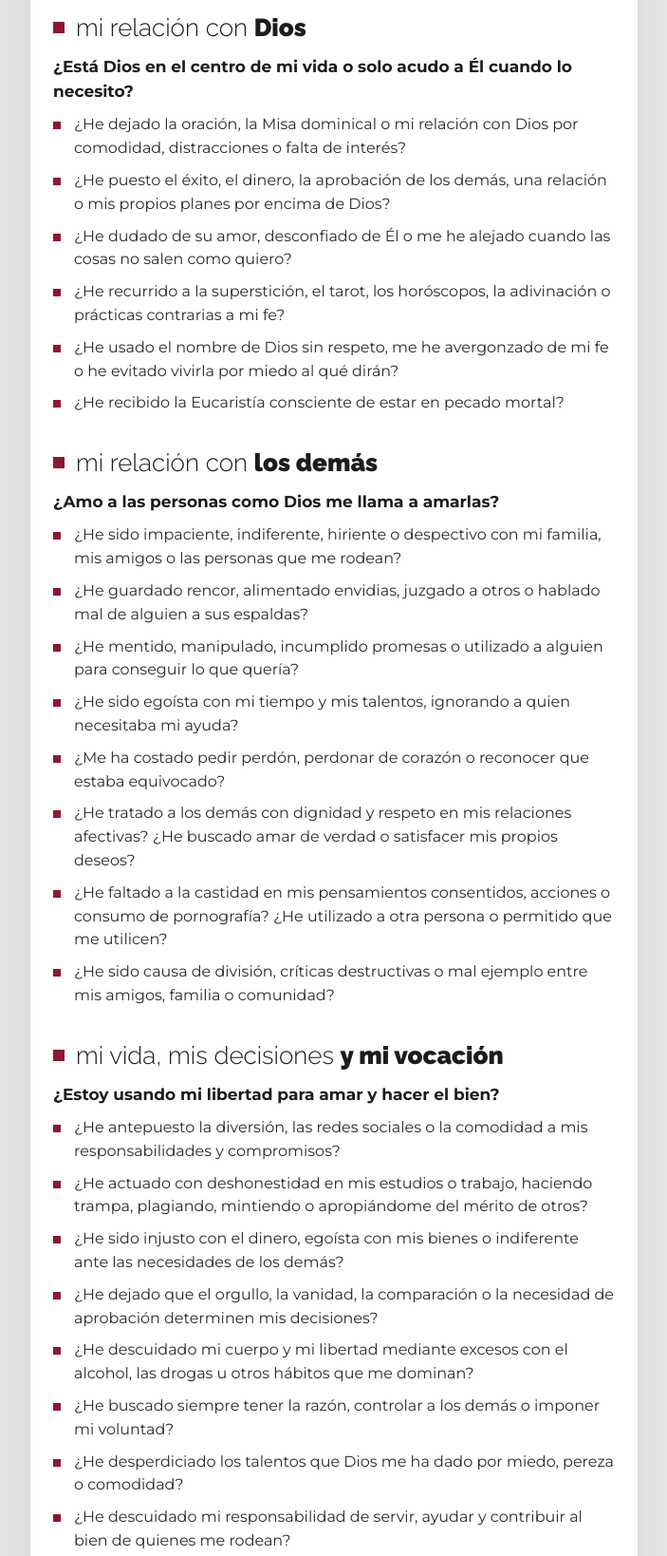
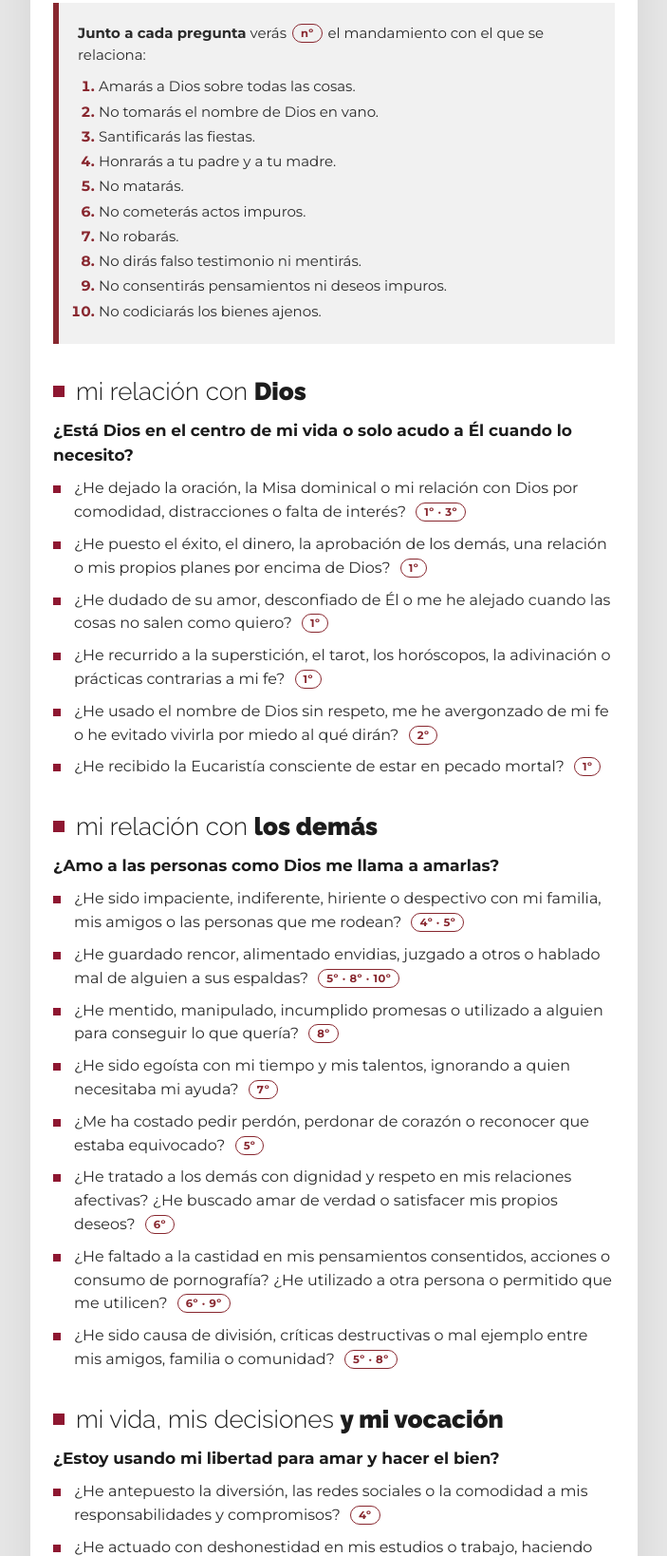
Before and after one commit to espiritualidad-gdl-norte/ebook-oracion, a plain HTML site: page index.html in a window 1280 px wide. Shown: the part 2732-4370 px from the top of the page at 95% size, without its empty margins (288-991 px from the left). Drawn offline with Linux system fonts and the light colour scheme.

Commit message:
Examen de conciencia: indica el mandamiento de cada pregunta y agrega lista de los 10 mandamientos
Co-Authored-By: Claude Opus 5.5 <noreply@anthropic.com>
Claude-Session: https://claude.ai/code/session_01L1GuLTGSvwr7V2HnBfUmG1

```diff
--- a/index.html
+++ b/index.html
@@ -49,6 +49,8 @@ h2 strong{font-weight:900}
 ul.l{list-style:none}
 ul.l li{position:relative;padding-left:22px;margin-bottom:9px;font-size:16px}
 ul.l li:before{content:"";position:absolute;left:0;top:9px;width:8px;height:8px;background:var(--rojo2)}
+.m{display:inline-block;margin-left:6px;padding:0 8px;border:1.5px solid var(--rojo);border-radius:999px;font-size:11.5px;font-weight:700;line-height:18px;letter-spacing:.5px;color:var(--rojo);white-space:nowrap;vertical-align:1px}
+.mand{font-size:15px}.mand p .m{margin:0 2px}.mand ol{margin:10px 0 0 22px;columns:1}.mand ol li{margin-bottom:3px}.mand ol li::marker{font-weight:700;color:var(--rojo)}
 .box{background:var(--gris);border-left:6px solid var(--rojo);padding:20px 20px;margin-top:24px}
 .box p+p{margin-top:10px}
 /* portada */
@@ -167,53 +169,68 @@ footer p{font-size:13px;letter-spacing:.5px;color:#6B6B6B;margin-top:8px}
  <div class="wrap">
   <h1>examen de <strong>conciencia</strong></h1>
   <p class="lead">Prepara tu corazón y tu mente antes de entrar con el sacerdote a la confesión.</p>
+  <div class="box mand">
+   <p><b>Junto a cada pregunta</b> verás <span class="m">nº</span> el mandamiento con el que se relaciona:</p>
+   <ol>
+    <li>Amarás a Dios sobre todas las cosas.</li>
+    <li>No tomarás el nombre de Dios en vano.</li>
+    <li>Santificarás las fiestas.</li>
+    <li>Honrarás a tu padre y a tu madre.</li>
+    <li>No matarás.</li>
+    <li>No cometerás actos impuros.</li>
+    <li>No robarás.</li>
+    <li>No dirás falso testimonio ni mentirás.</li>
+    <li>No consentirás pensamientos ni deseos impuros.</li>
+    <li>No codiciarás los bienes ajenos.</li>
+   </ol>
+  </div>
 
   <h2>mi relación con <strong>Dios</strong></h2>
   <p class="q">¿Está Dios en el centro de mi vida o solo acudo a Él cuando lo necesito?</p>
   <ul class="l">
-   <li>¿He dejado la oración, la Misa dominical o mi relación con Dios por comodidad, distracciones o falta de interés?</li>
-   <li>¿He puesto el éxito, el dinero, la aprobación de los demás, una relación o mis propios planes por encima de Dios?</li>
-   <li>¿He dudado de su amor, desconfiado de Él o me he alejado cuando las cosas no salen como quiero?</li>
-   <li>¿He recurrido a la superstición, el tarot, los horóscopos, la adivinación o prácticas contrarias a mi fe?</li>
-   <li>¿He usado el nombre de Dios sin respeto, me he avergonzado de mi fe o he evitado vivirla por miedo al qué dirán?</li>
-   <li>¿He recibido la Eucaristía consciente de estar en pecado mortal?</li>
+   <li>¿He dejado la oración, la Misa dominical o mi relación con Dios por comodidad, distracciones o falta de interés? <span class="m" title="Mandamientos 1º · 3º" aria-label="Mandamientos 1º · 3º">1º · 3º</span></li>
+   <li>¿He puesto el éxito, el dinero, la aprobación de los demás, una relación o mis propios planes por encima de Dios? <span class="m" title="Mandamiento 1º" aria-label="Mandamiento 1º">1º</span></li>
+   <li>¿He dudado de su amor, desconfiado de Él o me he alejado cuando las cosas no salen como quiero? <span class="m" title="Mandamiento 1º" aria-label="Mandamiento 1º">1º</span></li>
+   <li>¿He recurrido a la superstición, el tarot, los horóscopos, la adivinación o prácticas contrarias a mi fe? <span class="m" title="Mandamiento 1º" aria-label="Mandamiento 1º">1º</span></li>
+   <li>¿He usado el nombre de Dios sin respeto, me he avergonzado de mi fe o he evitado vivirla por miedo al qué dirán? <span class="m" title="Mandamiento 2º" aria-label="Mandamiento 2º">2º</span></li>
+   <li>¿He recibido la Eucaristía consciente de estar en pecado mortal? <span class="m" title="Mandamiento 1º" aria-label="Mandamiento 1º">1º</span></li>
   </ul>
 
   <h2>mi relación con <strong>los demás</strong></h2>
   <p class="q">¿Amo a las personas como Dios me llama a amarlas?</p>
   <ul class="l">
-   <li>¿He sido impaciente, indiferente, hiriente o despectivo con mi familia, mis amigos o las personas que me rodean?</li>
-   <li>¿He guardado rencor, alimentado envidias, juzgado a otros o hablado mal de alguien a sus espaldas?</li>
-   <li>¿He mentido, manipulado, incumplido promesas o utilizado a alguien para conseguir lo que quería?</li>
-   <li>¿He sido egoísta con mi tiempo y mis talentos, ignorando a quien necesitaba mi ayuda?</li>
-   <li>¿Me ha costado pedir perdón, perdonar de corazón o reconocer que estaba equivocado?</li>
-   <li>¿He tratado a los demás con dignidad y respeto en mis relaciones afectivas? ¿He buscado amar de verdad o satisfacer mis propios deseos?</li>
-   <li>¿He faltado a la castidad en mis pensamientos consentidos, acciones o consumo de pornografía? ¿He utilizado a otra persona o permitido que me utilicen?</li>
-   <li>¿He sido causa de división, críticas destructivas o mal ejemplo entre mis amigos, familia o comunidad?</li>
+   <li>¿He sido impaciente, indiferente, hiriente o despectivo con mi familia, mis amigos o las personas que me rodean? <span class="m" title="Mandamientos 4º · 5º" aria-label="Mandamientos 4º · 5º">4º · 5º</span></li>
+   <li>¿He guardado rencor, alimentado envidias, juzgado a otros o hablado mal de alguien a sus espaldas? <span class="m" title="Mandamientos 5º · 8º · 10º" aria-label="Mandamientos 5º · 8º · 10º">5º · 8º · 10º</span></li>
+   <li>¿He mentido, manipulado, incumplido promesas o utilizado a alguien para conseguir lo que quería? <span class="m" title="Mandamiento 8º" aria-label="Mandamiento 8º">8º</span></li>
+   <li>¿He sido egoísta con mi tiempo y mis talentos, ignorando a quien necesitaba mi ayuda? <span class="m" title="Mandamiento 7º" aria-label="Mandamiento 7º">7º</span></li>
+   <li>¿Me ha costado pedir perdón, perdonar de corazón o reconocer que estaba equivocado? <span class="m" title="Mandamiento 5º" aria-label="Mandamiento 5º">5º</span></li>
+   <li>¿He tratado a los demás con dignidad y respeto en mis relaciones afectivas? ¿He buscado amar de verdad o satisfacer mis propios deseos? <span class="m" title="Mandamiento 6º" aria-label="Mandamiento 6º">6º</span></li>
+   <li>¿He faltado a la castidad en mis pensamientos consentidos, acciones o consumo de pornografía? ¿He utilizado a otra persona o permitido que me utilicen? <span class="m" title="Mandamientos 6º · 9º" aria-label="Mandamientos 6º · 9º">6º · 9º</span></li>
+   <li>¿He sido causa de división, críticas destructivas o mal ejemplo entre mis amigos, familia o comunidad? <span class="m" title="Mandamientos 5º · 8º" aria-label="Mandamientos 5º · 8º">5º · 8º</span></li>
   </ul>
 
   <h2>mi vida, mis decisiones <strong>y mi vocación</strong></h2>
   <p class="q">¿Estoy usando mi libertad para amar y hacer el bien?</p>
   <ul class="l">
-   <li>¿He antepuesto la diversión, las redes sociales o la comodidad a mis responsabilidades y compromisos?</li>
-   <li>¿He actuado con deshonestidad en mis estudios o trabajo, haciendo trampa, plagiando, mintiendo o apropiándome del mérito de otros?</li>
-   <li>¿He sido injusto con el dinero, egoísta con mis bienes o indiferente ante las necesidades de los demás?</li>
-   <li>¿He dejado que el orgullo, la vanidad, la comparación o la necesidad de aprobación determinen mis decisiones?</li>
-   <li>¿He descuidado mi cuerpo y mi libertad mediante excesos con el alcohol, las drogas u otros hábitos que me dominan?</li>
-   <li>¿He buscado siempre tener la razón, controlar a los demás o imponer mi voluntad?</li>
-   <li>¿He desperdiciado los talentos que Dios me ha dado por miedo, pereza o comodidad?</li>
-   <li>¿He descuidado mi responsabilidad de servir, ayudar y contribuir al bien de quienes me rodean?</li>
+   <li>¿He antepuesto la diversión, las redes sociales o la comodidad a mis responsabilidades y compromisos? <span class="m" title="Mandamiento 4º" aria-label="Mandamiento 4º">4º</span></li>
+   <li>¿He actuado con deshonestidad en mis estudios o trabajo, haciendo trampa, plagiando, mintiendo o apropiándome del mérito de otros? <span class="m" title="Mandamientos 7º · 8º" aria-label="Mandamientos 7º · 8º">7º · 8º</span></li>
+   <li>¿He sido injusto con el dinero, egoísta con mis bienes o indiferente ante las necesidades de los demás? <span class="m" title="Mandamientos 7º · 10º" aria-label="Mandamientos 7º · 10º">7º · 10º</span></li>
+   <li>¿He dejado que el orgullo, la vanidad, la comparación o la necesidad de aprobación determinen mis decisiones? <span class="m" title="Mandamientos 1º · 10º" aria-label="Mandamientos 1º · 10º">1º · 10º</span></li>
+   <li>¿He descuidado mi cuerpo y mi libertad mediante excesos con el alcohol, las drogas u otros hábitos que me dominan? <span class="m" title="Mandamiento 5º" aria-label="Mandamiento 5º">5º</span></li>
+   <li>¿He buscado siempre tener la razón, controlar a los demás o imponer mi voluntad? <span class="m" title="Mandamiento 5º" aria-label="Mandamiento 5º">5º</span></li>
+   <li>¿He desperdiciado los talentos que Dios me ha dado por miedo, pereza o comodidad? <span class="m" title="Mandamiento 1º" aria-label="Mandamiento 1º">1º</span></li>
+   <li>¿He descuidado mi responsabilidad de servir, ayudar y contribuir al bien de quienes me rodean? <span class="m" title="Mandamiento 4º" aria-label="Mandamiento 4º">4º</span></li>
   </ul>
 
   <h2>mi corazón <strong>ante Dios</strong></h2>
   <p class="q">¿Qué necesita hoy mi corazón para volver a Él?</p>
   <ul class="l">
-   <li>¿He reconocido mis pecados con sinceridad o he buscado excusas para justificarme?</li>
-   <li>¿He callado deliberadamente algún pecado grave en una confesión anterior?</li>
-   <li>¿He dejado de hacer el bien que sabía que debía hacer?</li>
-   <li>¿Hay alguna persona a quien deba pedir perdón, algún daño que reparar o alguna conversación que deba tener?</li>
-   <li>¿Reconozco aquello que me lleva a caer repetidamente? ¿Estoy dispuesto a poner medios concretos para cambiar?</li>
-   <li>¿Confío en la misericordia de Dios o me cuesta creer que puede perdonarme y ayudarme a comenzar de nuevo?</li>
+   <li>¿He reconocido mis pecados con sinceridad o he buscado excusas para justificarme? <span class="m" title="Todos los mandamientos" aria-label="Todos los mandamientos">todos</span></li>
+   <li>¿He callado deliberadamente algún pecado grave en una confesión anterior? <span class="m" title="Mandamiento 1º" aria-label="Mandamiento 1º">1º</span></li>
+   <li>¿He dejado de hacer el bien que sabía que debía hacer? <span class="m" title="Todos los mandamientos" aria-label="Todos los mandamientos">todos</span></li>
+   <li>¿Hay alguna persona a quien deba pedir perdón, algún daño que reparar o alguna conversación que deba tener? <span class="m" title="Mandamientos 5º · 7º" aria-label="Mandamientos 5º · 7º">5º · 7º</span></li>
+   <li>¿Reconozco aquello que me lleva a caer repetidamente? ¿Estoy dispuesto a poner medios concretos para cambiar? <span class="m" title="Todos los mandamientos" aria-label="Todos los mandamientos">todos</span></li>
+   <li>¿Confío en la misericordia de Dios o me cuesta creer que puede perdonarme y ayudarme a comenzar de nuevo? <span class="m" title="Mandamiento 1º" aria-label="Mandamiento 1º">1º</span></li>
   </ul>
  </div>
 </section>
```
